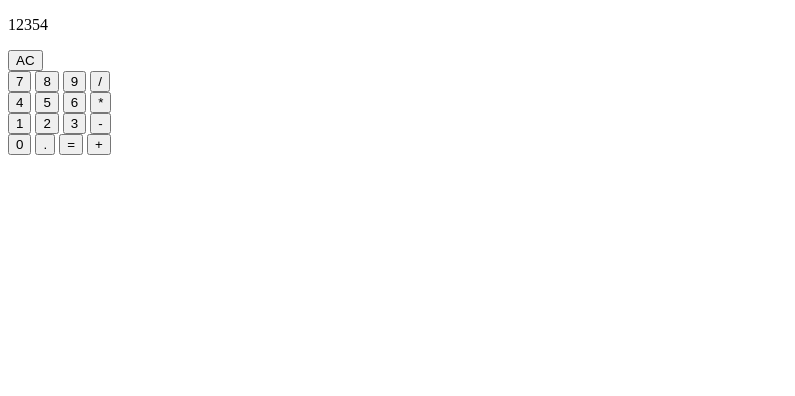
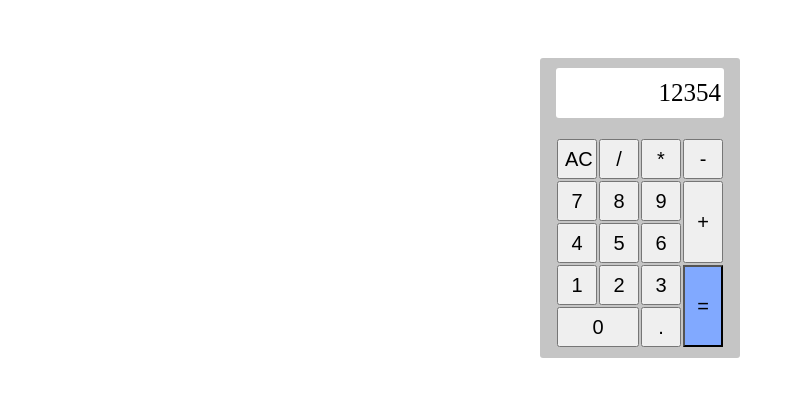
Before and after one commit to JiwonJJeong/calculator, a plain HTML site: page index.html in a window 1280 px wide. Shown: the whole page, without its empty margins (0-795 px from the left). Drawn offline with Linux system fonts and the light colour scheme.

Commit message:
Stylize elements with flexbox

```diff
--- a/index.html
+++ b/index.html
@@ -12,32 +12,39 @@
             <p class = "display-text">12354</p>
         </div>
         <div class = "buttons">
-            <div class = "row-1-buttons">
+            <div class = "buttons-left">
+                <div class = "row 1">
                     <button class="clear">AC</button>
+                    <button class="operator divide">/</button>
+                    <button class="operator multiply">*</button>
                 </div>
-            <div class = "row-2-buttons">
+                <div class = "row 2">
                     <button class="number 7">7</button>
                     <button class="number 8">8</button>
                     <button class="number 9">9</button>
-                <button class="operator divide">/</button>
+
                 </div>
-            <div class = "row-3-buttons">
+                <div class = "row 3">
                     <button class="number 4">4</button>
                     <button class="number 5">5</button>
                     <button class="number 6">6</button>
-                <button class="operator multiply">*</button>
+
                 </div>
-            <div class = "row-4-buttons">
+                <div class = "row 4">
                     <button class="number 1">1</button>
                     <button class="number 2">2</button>
                     <button class="number 3">3</button>
+
+                </div>
+                <div class = "row 5">
+                    <button class="number zero">0</button>
+                    <button class="decimal">.</button>
+                </div>
+            </div>
+            <div class = "buttons-right">
                 <button class="operator subtract">-</button>
-            </div>
-            <div class = "row-5-buttons">
-                <button class="number 0">0</button>
-                <button class="decimal">.</button>
+                <button class="operator add">+</button>
                 <button class="equals">=</button>
-                <button class="operator add">+</button>
             </div>
         </div>
     </div>
--- a/styles.css
+++ b/styles.css
@@ -1 +1,68 @@
 /* css style sheet */
+
+body {
+    display:flex;
+    align-items: center;
+    justify-content: center;
+}
+
+.container{
+    display:flex;
+    background-color: rgb(197, 197, 197);
+    flex-direction: column;
+    align-items: center;
+    width: 200px;
+    border-radius: 3px;
+    margin-top: 50px;
+}
+
+.display-box {
+    display:flex;
+    justify-content: flex-end;
+    align-items: center;
+    font-size: 25px;
+    width: 168px;
+    height: 50px;
+    background-color: white;
+    border-radius:3px;
+    flex-grow: none;
+    margin: 10px;
+}
+
+.display-text{
+    margin: 3px;
+}
+
+.buttons{
+    display:flex;
+    justify-content: space-around;
+    margin: 10px;
+}
+
+.buttons-right{
+    display:flex;
+    flex-direction: column;
+}
+
+.row {
+    display:flex;
+}
+
+button {
+    height: 40px;
+    width: 40px;
+    font-size: 20px;
+    margin:1px;
+}
+
+.add, .equals {
+    height: 82px;
+}
+
+.equals {
+    background-color: rgb(129, 169, 255);
+}
+
+.zero {
+    width: 82px;
+}
```
Lines whose indentation alone changed are shown as unchanged.
